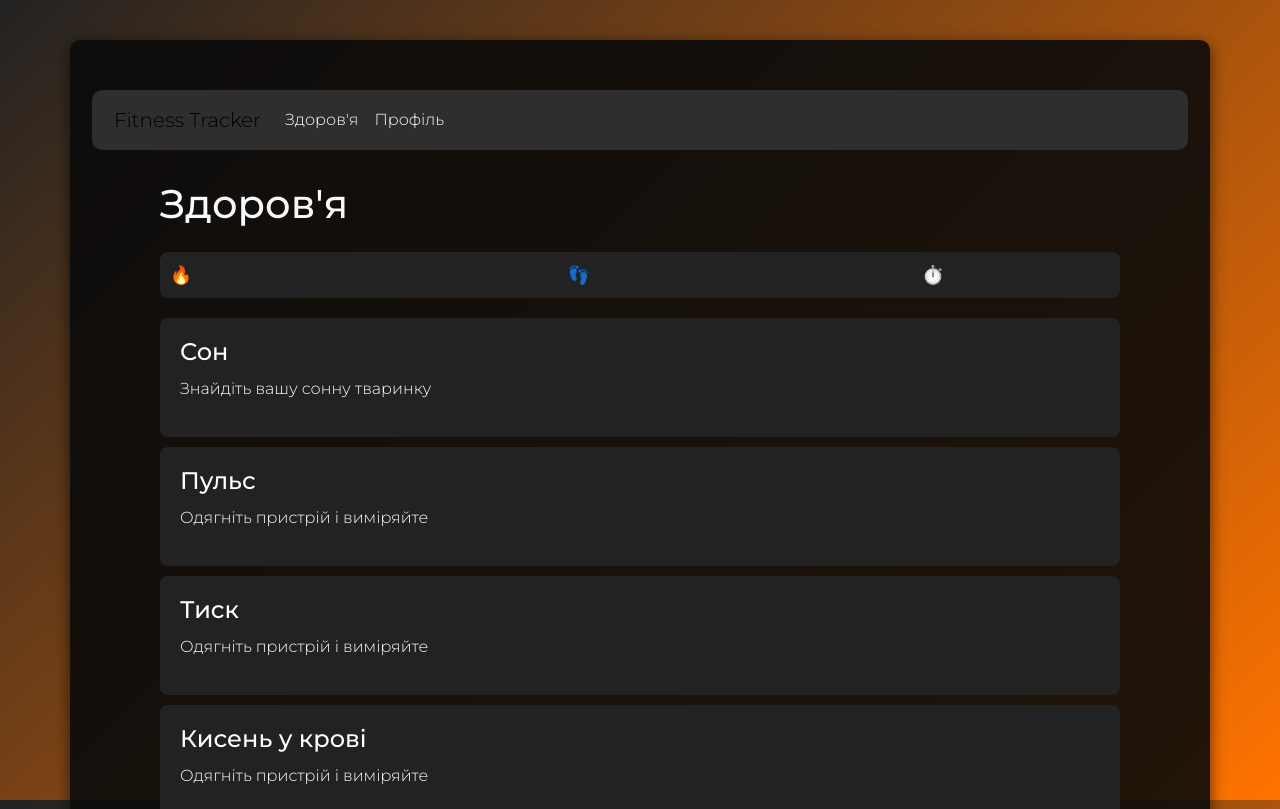
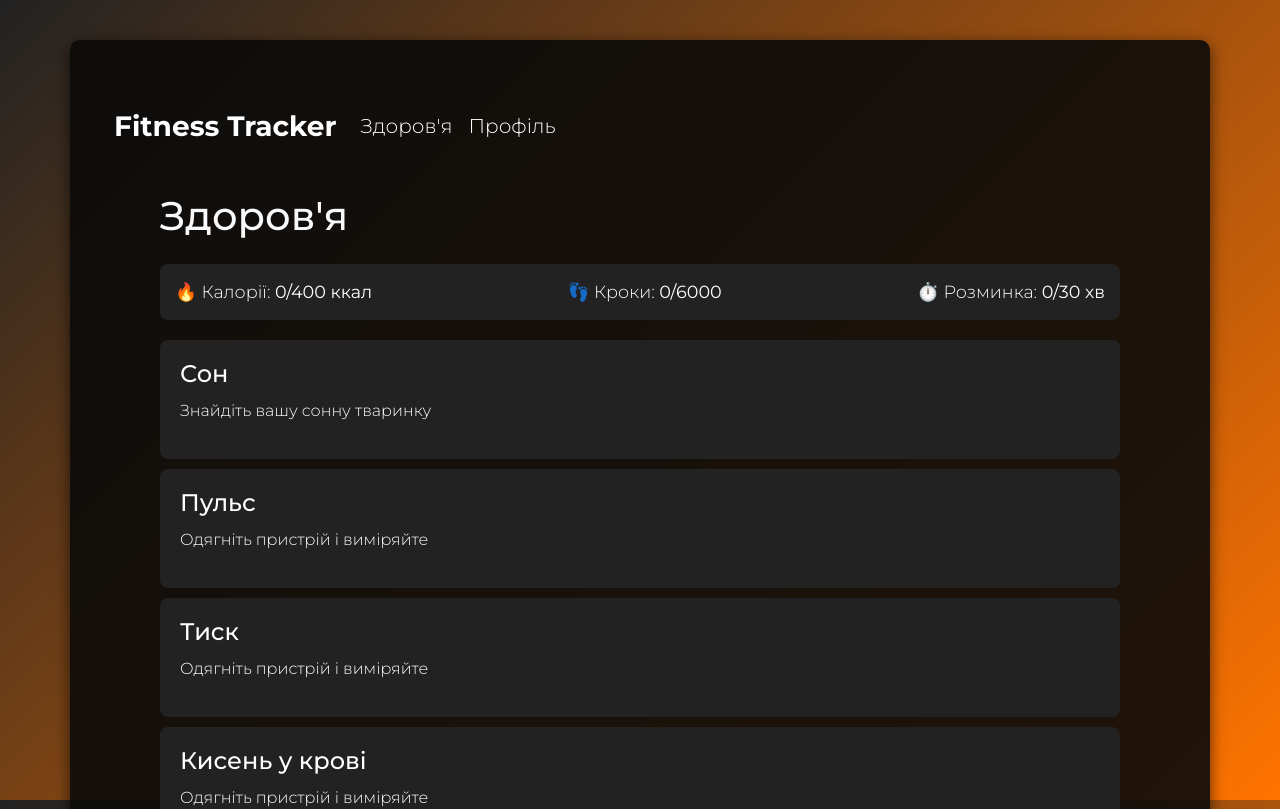
Before and after one commit to onsviii/fitness_track, a React (Create React App) app: page /home in a window 1280 px wide. Shown: the top 809 px of the page. Built offline with nearby package versions, Linux system fonts and the light colour scheme.

Commit message:
Update navbar

```diff
--- a/src/components/NaviBar/NaviBar.css
+++ b/src/components/NaviBar/NaviBar.css
@@ -1,18 +1,22 @@
-.navbar-container {
+.navbar {
     padding: 10px;
     margin: 10px;
     border-radius: 10px;
-    background-color: #2e2e2e;
     color: #ffffff
 }
 
-nav
+.navbar-brand {
+    color: #fff !important;
+    font-size: 1.75rem;
+    font-weight: 650;
+}
 
 .nav-link {
-    color: #ffffff !important;
-    text-decoration: none;
+    color: #fff !important;
+    border-radius: 10px;
+    font-size: 1.25rem;
   }
 
 .nav-link:hover {
-color: #ff7300 !important;
+    background: #333;
 }
--- a/src/components/NaviBar/NaviBar.js
+++ b/src/components/NaviBar/NaviBar.js
@@ -7,7 +7,7 @@ import "./NaviBar.css"
 export default function NaviBar() {
   return (
     <>
-      <Navbar className="navbar-container">
+      <Navbar>
         <Container>
           <Navbar.Brand href="/home">Fitness Tracker</Navbar.Brand>
           <Nav className="me-auto">
--- a/src/index.css
+++ b/src/index.css
@@ -33,7 +33,6 @@ header .logo {
 
 }
 
-
 .home-container {
   max-width: 1000px;
   margin: 0 auto;
@@ -44,11 +43,12 @@ header .logo {
   display: flex;
   justify-content: space-between;
   background: #222;
-  padding: 10px;
+  padding: 15px;
   border-radius: 8px;
   margin-bottom: 20px;
 }
 
 .status-item {
+  color: #fff;
   font-size: 1.1rem;
 }
--- a/src/pages/Home.js
+++ b/src/pages/Home.js
@@ -16,11 +16,12 @@ export default function Home() {
           ⏱️ Розминка: <strong>0/30 хв</strong>
         </div>
       </div>
-
-      <CardItem title="Сон" description="Знайдіть вашу сонну тваринку" />
-      <CardItem title="Пульс" description="Одягніть пристрій і виміряйте" />
-      <CardItem title="Тиск" description="Одягніть пристрій і виміряйте" />
-      <CardItem title="Кисень у крові" description="Одягніть пристрій і виміряйте" />
+      <div>
+        <CardItem title="Сон" description="Знайдіть вашу сонну тваринку" />
+        <CardItem title="Пульс" description="Одягніть пристрій і виміряйте" />
+        <CardItem title="Тиск" description="Одягніть пристрій і виміряйте" />
+        <CardItem title="Кисень у крові" description="Одягніть пристрій і виміряйте" />
+      </div>
     </div>
   );
 }
```
